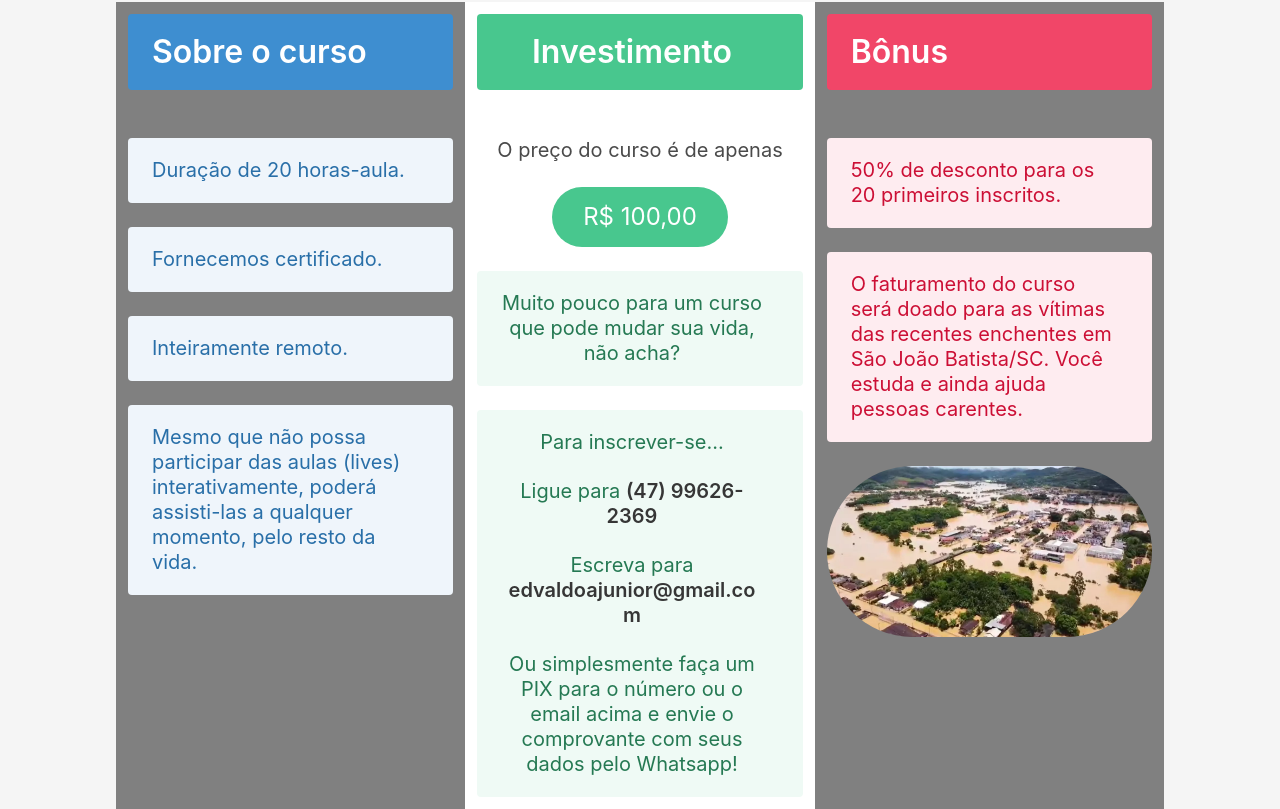
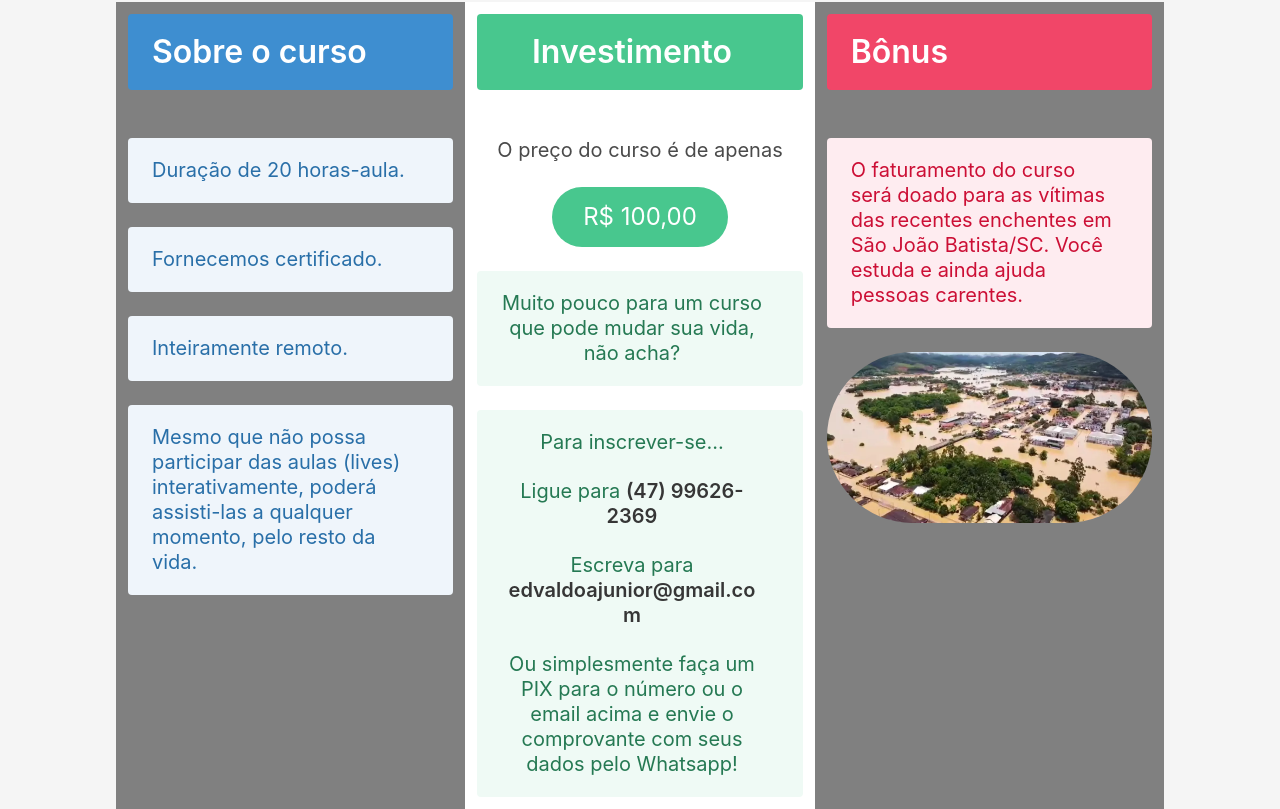
Before and after one commit to EdDeAlmeidaJr/aprenderaaprender, a plain HTML site: page index.html in a window 1280 px wide. Shown: the part 1486-2295 px from the top of the page. Drawn offline with Linux system fonts and the light colour scheme.

Commit message:
Removendo desconto

```diff
--- a/index.html
+++ b/index.html
@@ -190,9 +190,6 @@
                 </div>
                 <br />
                 <div class="notification is-danger is-light">
-                    <p class="subtitle">50% de desconto para os 20 primeiros inscritos.</p>
-                </div>
-                <div class="notification is-danger is-light">
                     <p class="subtitle">
                         O faturamento do curso será doado para as vítimas das recentes enchentes em São
                         João Batista/SC. Você estuda e ainda ajuda pessoas carentes.
```
